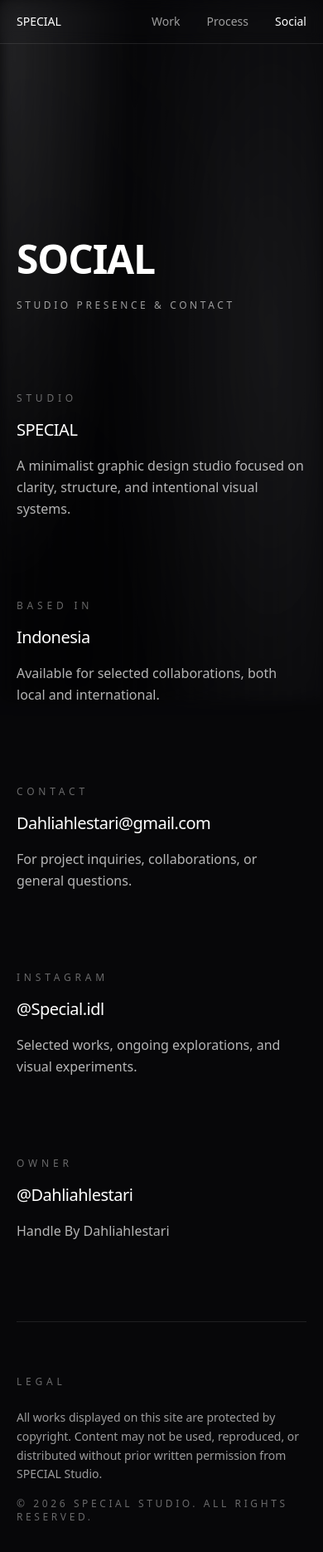
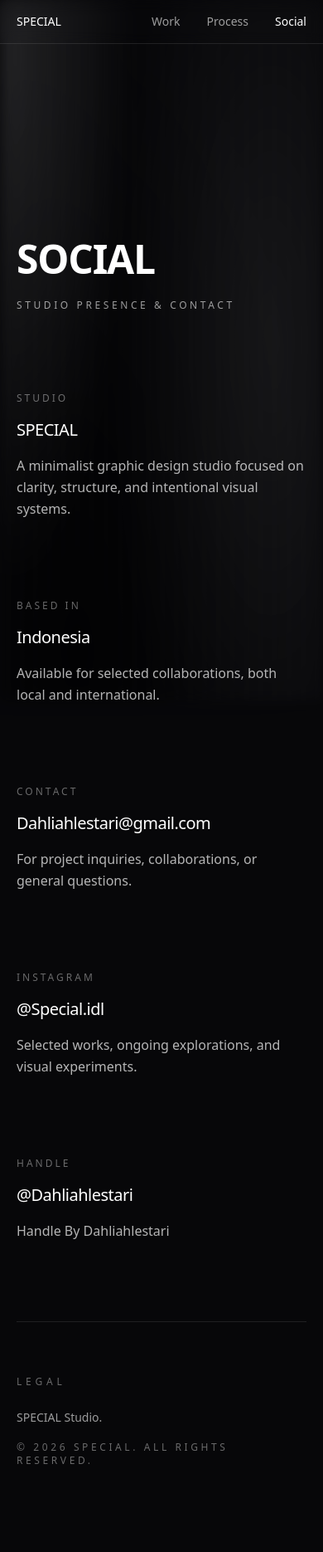
Before and after one commit to dahliahlestari/portfolio-react, a React (Vite) app: page /social in a window 390 px wide. Shown: the top 1870 px of the page at 83% size. Built offline with nearby package versions, Linux system fonts and the light colour scheme.

Commit message:
update home dll

```diff
--- a/src/index.css
+++ b/src/index.css
@@ -8,6 +8,23 @@
    =============================== */
 
 @layer utilities {
+
+   .hero-mask {
+    -webkit-mask-image: linear-gradient(
+      to bottom,
+      rgba(0,0,0,0) 0%,
+      rgba(0,0,0,1) 18%,
+      rgba(0,0,0,1) 70%,
+      rgba(0,0,0,0) 100%
+    );
+    mask-image: linear-gradient(
+      to bottom,
+      rgba(0,0,0,0) 0%,
+      rgba(0,0,0,1) 18%,
+      rgba(0,0,0,1) 70%,
+      rgba(0,0,0,0) 100%
+    );
+  }
 
   /* BASE */
   .bg-base {
--- a/src/pages/SOCIAL.jsx
+++ b/src/pages/SOCIAL.jsx
@@ -47,7 +47,7 @@ export default function Social() {
         />
 
         <InfoBlock
-          label="Owner"
+          label="Handle"
           title="@Dahliahlestari"
           description="Handle By Dahliahlestari"
           link="https://www.instagram.com/dahliahlestari/"
@@ -60,13 +60,11 @@ export default function Social() {
           </span>
 
           <p className="mt-6 max-w-xl text-white/60 leading-relaxed text-sm">
-            All works displayed on this site are protected by copyright.
-            Content may not be used, reproduced, or distributed without
-            prior written permission from SPECIAL Studio.
+            SPECIAL Studio.
           </p>
 
           <p className="mt-4 text-xs uppercase tracking-[0.3em] text-white/40">
-            © {new Date().getFullYear()} SPECIAL Studio. All rights reserved.
+            © {new Date().getFullYear()} SPECIAL. All rights reserved.
           </p>
         </div>
 
@@ -90,7 +88,7 @@ function InfoBlock({ label, title, description, link }) {
       className="block fade-up group"
     >
       {/* LABEL */}
-      <span className="block text-xs uppercase tracking-[0.4em] text-white/40">
+      <span className="block text-xs uppercase tracking-[0.25em] text-white/40">
         {label}
       </span>
 
--- a/src/pages/SPECIAL.jsx
+++ b/src/pages/SPECIAL.jsx
@@ -1,7 +1,23 @@
+import heroImage from "/special/art.png"
+
 export default function Home() {
   return (
-    <section className="relative min-h-[100svh] flex items-center">
-      <div className="w-full max-w-7xl mx-auto px-6 md:px-10">
+    <section className="relative min-h-[100svh] flex items-center overflow-hidden">
+
+      {/* HERO IMAGE WITH TOP + BOTTOM FADE */}
+      <div
+        className="
+          absolute inset-0 z-[-10]
+          bg-no-repeat bg-top bg-cover
+          scale-[1.0]
+          contrast-[1.0] brightness-[0.2]
+          hero-mask
+        "
+        style={{ backgroundImage: `url(${heroImage})` }}
+      />
+
+      {/* CONTENT */}
+      <div className="relative z-10 w-full max-w-7xl mx-auto px-6 md:px-10">
 
         {/* SMALL NOTE */}
         <span className="block text-[10px] uppercase tracking-[0.25em] text-white/40 fade-up">
@@ -30,7 +46,7 @@ export default function Home() {
           </p>
         </div>
 
-        {/* DISCONNECTED META */}
+        {/* META */}
         <div className="mt-32 grid grid-cols-1 md:grid-cols-3 gap-16 fade-up">
 
           <div>
@@ -67,11 +83,11 @@ export default function Home() {
 
         </div>
 
-        {/* CTA — BARELY */}
+        {/* CTA */}
         <div className="mt-40 fade-up">
           <a
             href="/work"
-            className="text-[10px] uppercase tracking-[0.3  em] text-white/40 hover:text-white transition"
+            className="text-[10px] uppercase tracking-[0.3em] text-white/40 hover:text-white transition"
           >
             View Work
           </a>
--- a/src/pages/WORK.jsx
+++ b/src/pages/WORK.jsx
@@ -41,7 +41,7 @@ export default function Work() {
           title="Minimal Packaging Design"
           category="Visual System"
           year="2023"
-          image="/works/brand-identity.png"
+          image="/works/minimal-packaging-design.png"
         />
         </Link>
 
--- a/src/pages/WORKDETAIL.jsx
+++ b/src/pages/WORKDETAIL.jsx
@@ -35,7 +35,7 @@ const works = [
     title: "Minimal Packaging Design",
     category: "package",
     year: "2023",
-    banner: "/works/minimal-packaging-design.jpg",
+    banner: "/works/minimal-packaging-design.png",
     description:
       "An editorial-driven social campaign with narrative rhythm and visual restraint.",
     images: [
```
Also changed, not shown: public/special/art.png (added), public/works/minimal-packaging-design.png (added).
